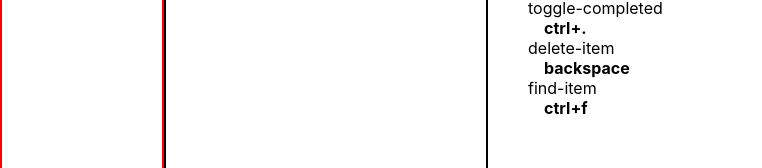
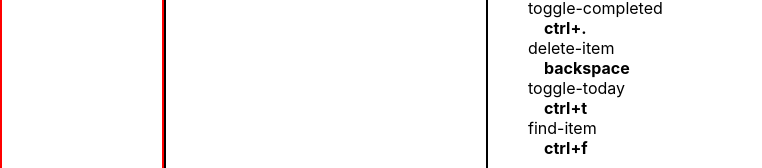
Before and after one commit to joshmarinacci/todomanager, a React (Create React App) app: page / in a window 1280 px wide. Shown: the part 518-686 px from the top of the page, without its empty margins (0-762 px from the left). Built offline with nearby package versions, Linux system fonts and the light colour scheme.

Commit message:
support shift keys in bindings add control-shift-t to toggle the today item

```diff
--- a/src/actions.js
+++ b/src/actions.js
@@ -129,6 +129,7 @@ class ActionManager {
         if(event.key === 'Control') return
         const binding = this.keysList.find(binding=> {
             if(binding.key === event.key.toLowerCase()) {
+                if(binding.control && event.ctrlKey && binding.shift && event.shiftKey) return true
                 if(binding.control && event.ctrlKey) return true
                 if(!binding.control && !event.ctrlKey) return true
                 return false
@@ -240,6 +241,12 @@ am.registerKeys([
         scope:'items',
         action:'delete-item',
     },
+    {
+        key:'t',
+        control:true,
+        shift:true,
+        action: 'toggle-today'
+    },
 
     {
         key:'f',
--- a/src/items.js
+++ b/src/items.js
@@ -21,6 +21,7 @@ const ItemEditPanel = ({item, setEditing}) => {
 
     const handlers = useActionScope('item',{
         'toggle-completed': toggleCompleted,
+        'toggle-today': toggleToday,
         'exit-edit-item': endEditing,
     })
 
@@ -35,7 +36,9 @@ const ItemEditPanel = ({item, setEditing}) => {
     return <div className={"edit-panel"} onKeyDown={handlers.onKeyDown}>
         <HBox>
             <input type="checkbox" checked={item.completed} onChange={toggleCompleted}/>
-            <input type="text" value={item.title} className="grow" onChange={editTitle} ref={title}/>
+            <input type="text" value={item.title} className="grow" onChange={editTitle} ref={title} onKeyDown={(e)=>{
+                if(e.key === 'Enter') endEditing()
+            }}/>
         </HBox>
         <HBox>
             <textarea className={"grow"} value={item.notes} onChange={editNotes}/>
@@ -58,8 +61,10 @@ const ItemViewItem = ({item, setEditing, isSelected, setSelected, listFocused})=
     const storage = useContext(StorageContext)
     const [setProp] = useObjectUpdate(storage,'items',item)
     const toggleCompleted = () => setProp('completed',!item.completed)
+    const toggleToday = () => setProp('today',!item.today)
     const handlers = useActionScope('item',{
         'toggle-completed': toggleCompleted,
+        'toggle-today': toggleToday,
         'edit-item': ()=>  setEditing(true),
         'exit-edit-item': ()=>setEditing(false),
         'delete-item':()=> setProp('deleted',!item.deleted),
```
